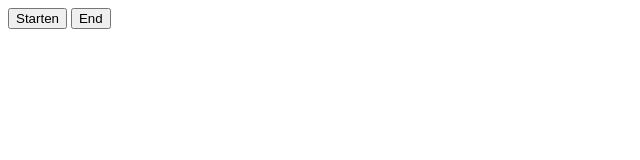
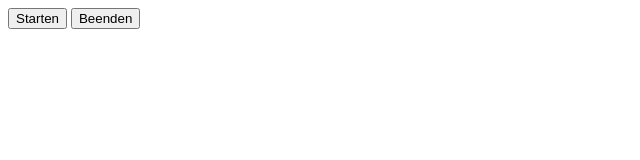
Before and after one commit to simonmeier3/mod-152-4, a website: page speech-to-text.html in a window 1280 px wide. Shown: the full height of the page, 0-640 px from the left. Drawn offline with Linux system fonts and the light colour scheme.

Commit message:
Setup Website

```diff
--- a/index.html
+++ b/speech-to-text.html
@@ -2,12 +2,12 @@
 <html lang="en">
 <head>
     <meta charset="UTF-8">
-    <title>Title</title>
+    <title>Web Speech</title>
 </head>
 <body>
 
 <button onclick="start()">Starten</button>
-<button onclick="end()">End</button>
+<button onclick="end()">Beenden</button>
 
 <script>
     var recognition = new webkitSpeechRecognition();
```
